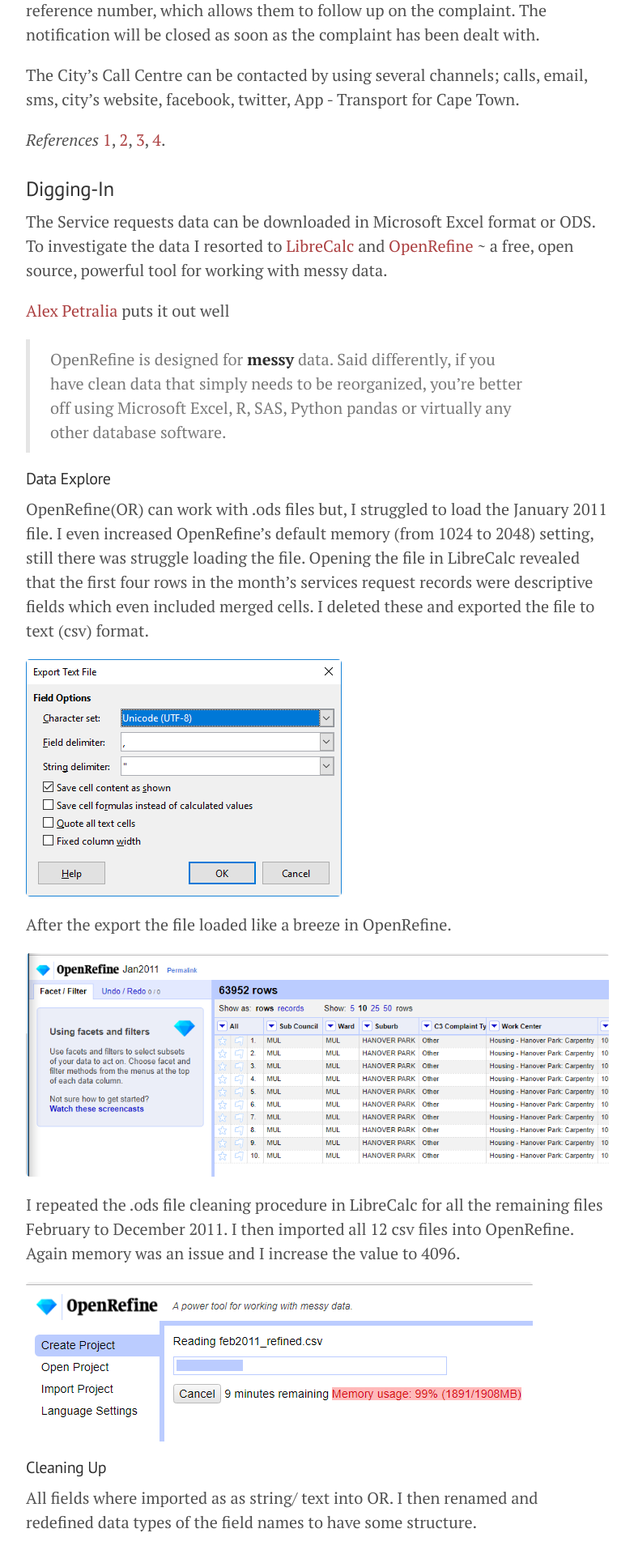
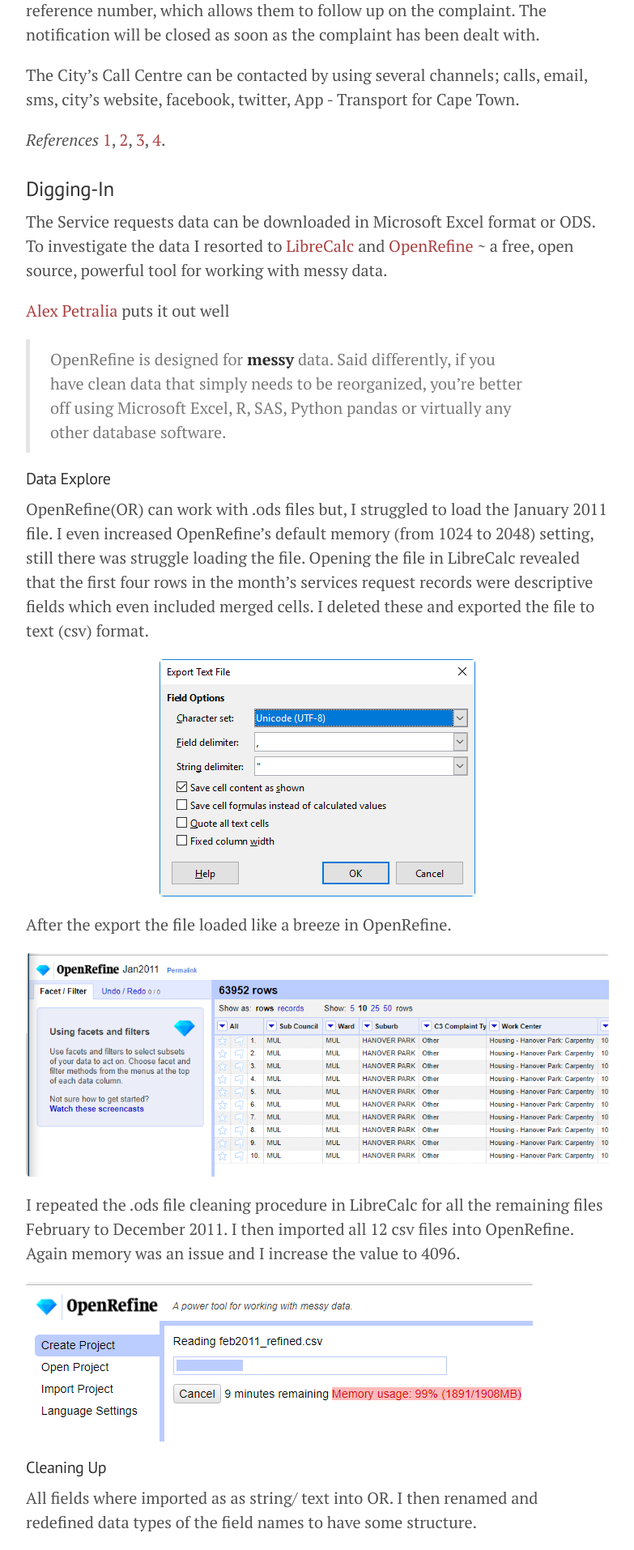
Before and after one commit to erickndava/erickndava.github.io, a Jekyll site: the page built from _posts/2019-06-20-a-datascience-doodle-1-the-data.md, in a window 1280 px wide. Shown: the part 1172-3086 px from the top of the page at 81% size, without its empty margins (248-1031 px from the left). Built offline with Jekyll 4.4.1, drawn with Linux system fonts in a browser that asks for light colours.

Commit message:
Update 2019-06-20-a-datascience-doodle-1-the-data.md

```diff
--- a/_posts/2019-06-20-a-datascience-doodle-1-the-data.md
+++ b/_posts/2019-06-20-a-datascience-doodle-1-the-data.md
@@ -42,7 +42,9 @@
 #### Data Explore
 OpenRefine(OR) can work with .ods files but, I struggled to load the January 2011 file. I even increased OpenRefine's default memory (from 1024 to 2048) setting, still there was struggle loading the file. Opening the file in LibreCalc revealed that the first four rows in the month's services request records were descriptive fields which even included merged cells. I deleted these and exported the file to text (csv) format.
 
-<img align="center" src="/images/ODS_export_to_CSV_Settings.png" alt="Export ODS to CSV">
+<p align="center">
+<img src="/images/ODS_export_to_CSV_Settings.png" alt="Export ODS to CSV"/>
+</p>
 
 After the export the file loaded like a breeze in OpenRefine.
 
```
